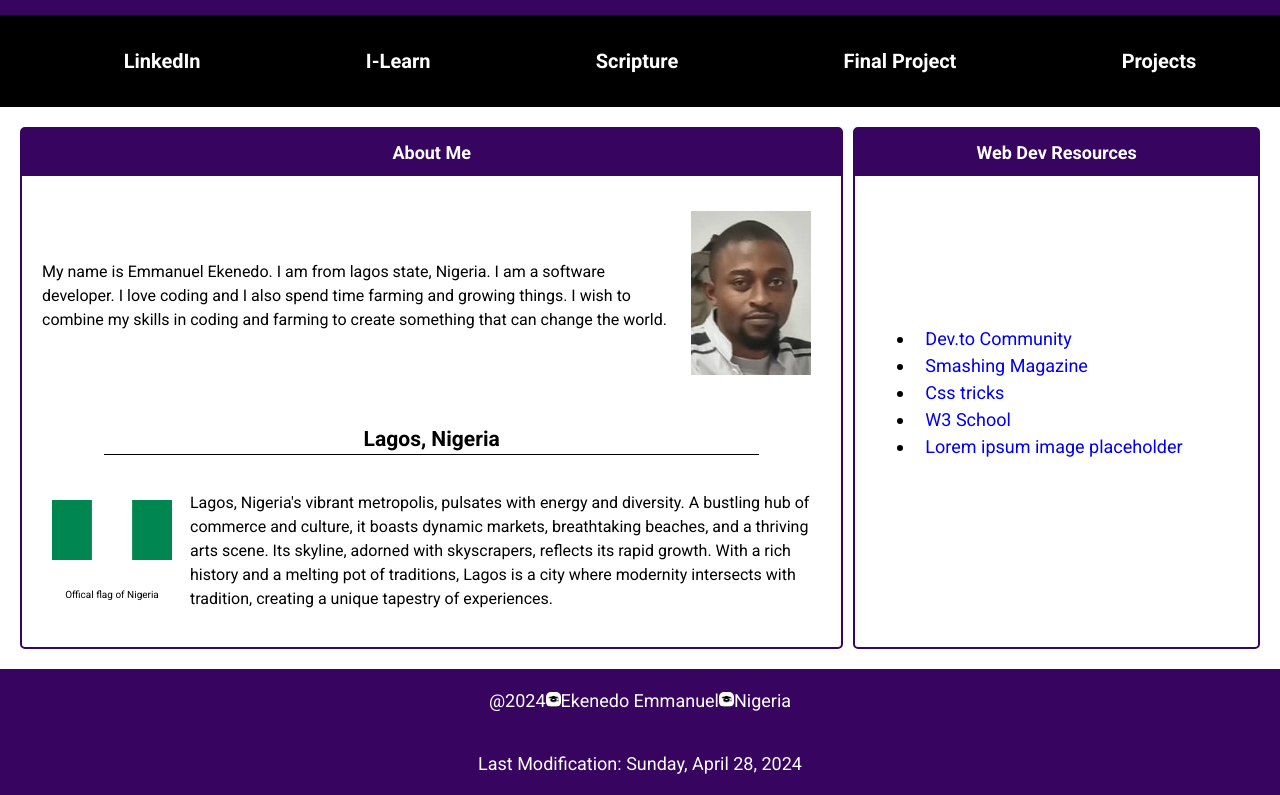
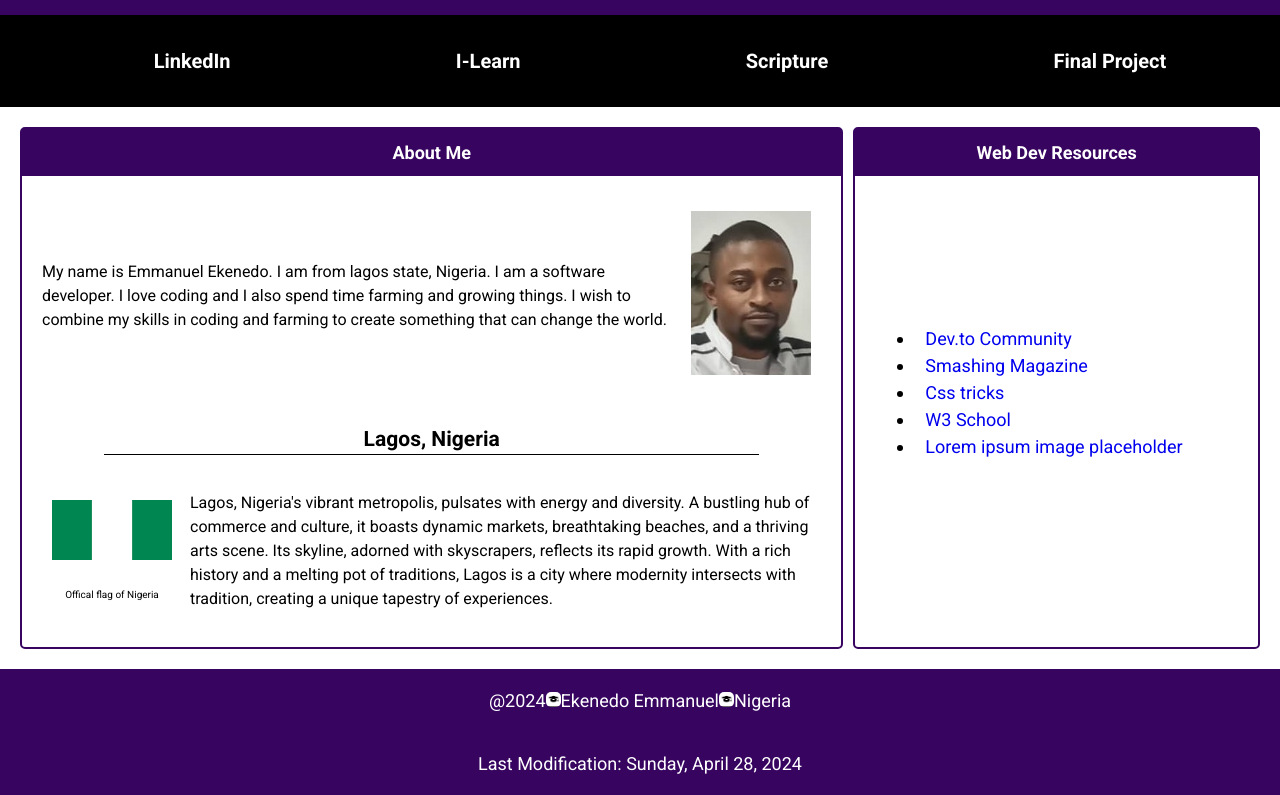
Before and after one commit to Emmanuel1539/wdd131, a plain HTML site: page index.html in a window 1280 px wide. Shown: the part 89-884 px from the top of the page. Drawn offline with Linux system fonts and the light colour scheme.

Commit message:
project removed

```diff
--- a/index.html
+++ b/index.html
@@ -26,7 +26,7 @@
                     <li class="nav-list-items"><a href="# https://byui.instructure.com/." class="nav-list-links">I-Learn</a></li>
                     <li class="nav-list-items"><a href="#https://www.churchofjesuschrist.org/study/scriptures/bofm/2-ne/1?lang=eng" class="nav-list-links">Scripture</a></li>
                     <li class="nav-list-items"><a href="#project" class="nav-list-links">Final Project</a></li>
-                    <li class="nav-list-items"><a href="#project" class="nav-list-links">Projects</a></li>
+
                 </ul>
             </nav>
         </div>
```
